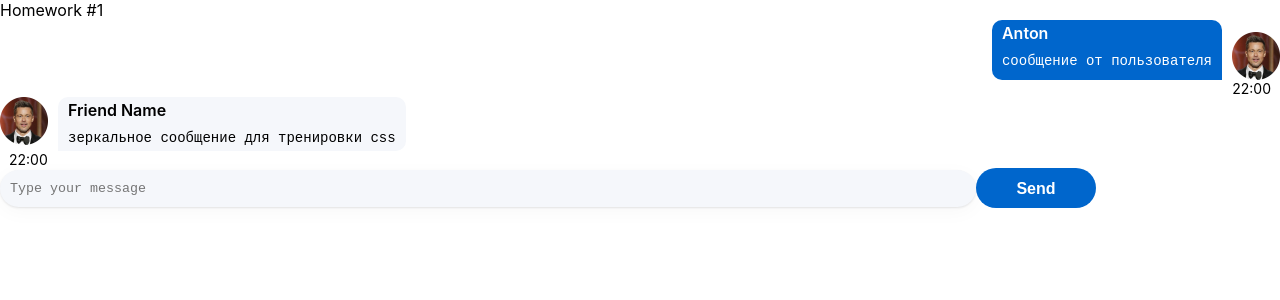
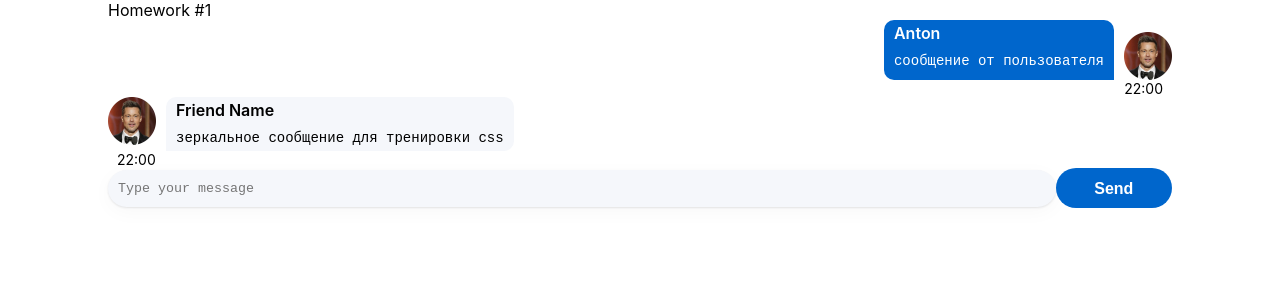
Before and after one commit to antonsadovskiy/tasks-from-ignat, a React (Create React App) app: page / in a window 1280 px wide. Shown: the top 300 px of the page. Built offline with nearby package versions, Linux system fonts and the light colour scheme.

Commit message:
added width and margin in app

```diff
--- a/src/s1-main/App.module.css
+++ b/src/s1-main/App.module.css
@@ -1,8 +1,11 @@
 .App {
     --header_height: 60px;
+    width: 1064px;
+    margin: 0 auto;
 }
 
 .hw {
+
 
 }
 
```
